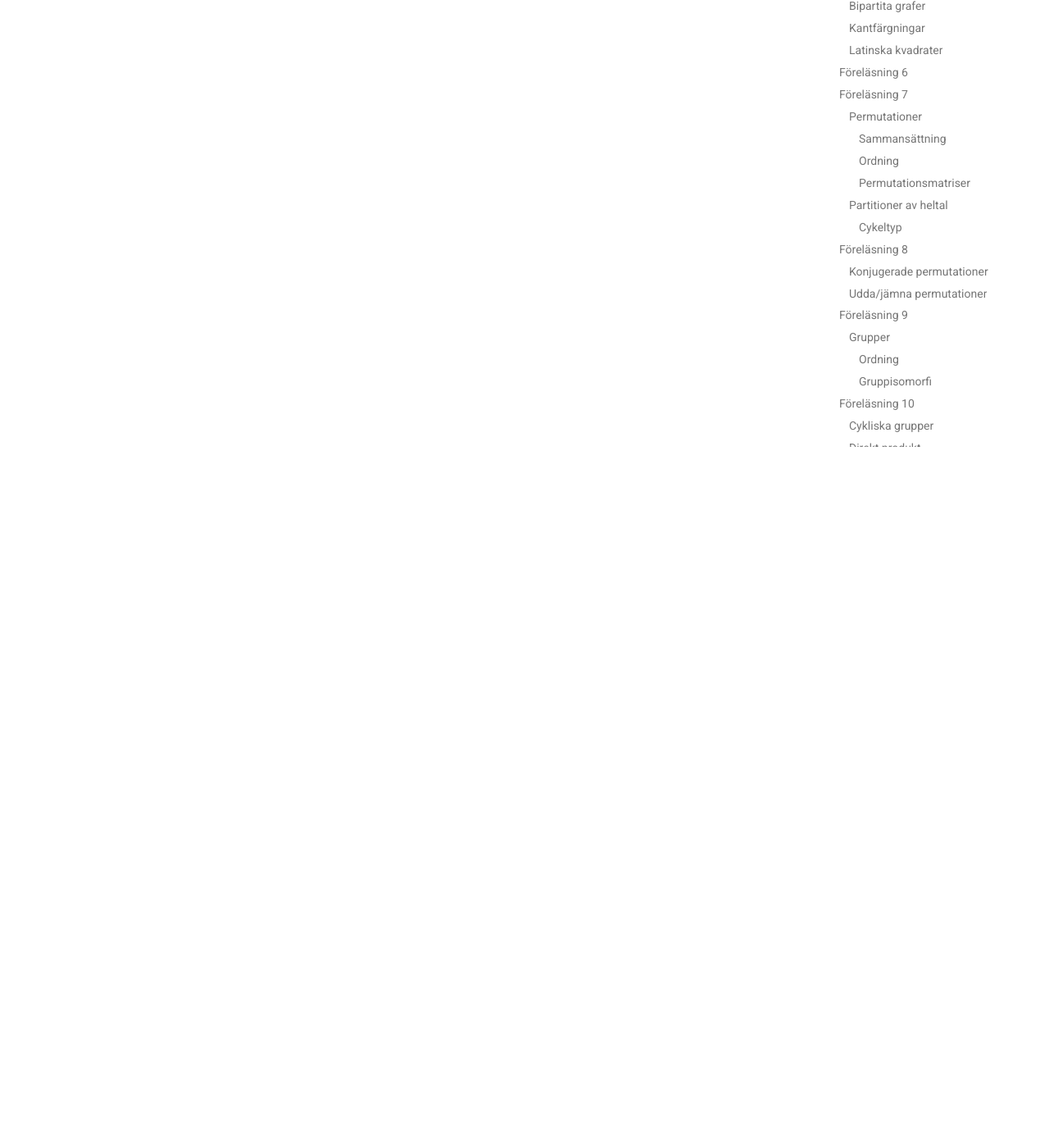
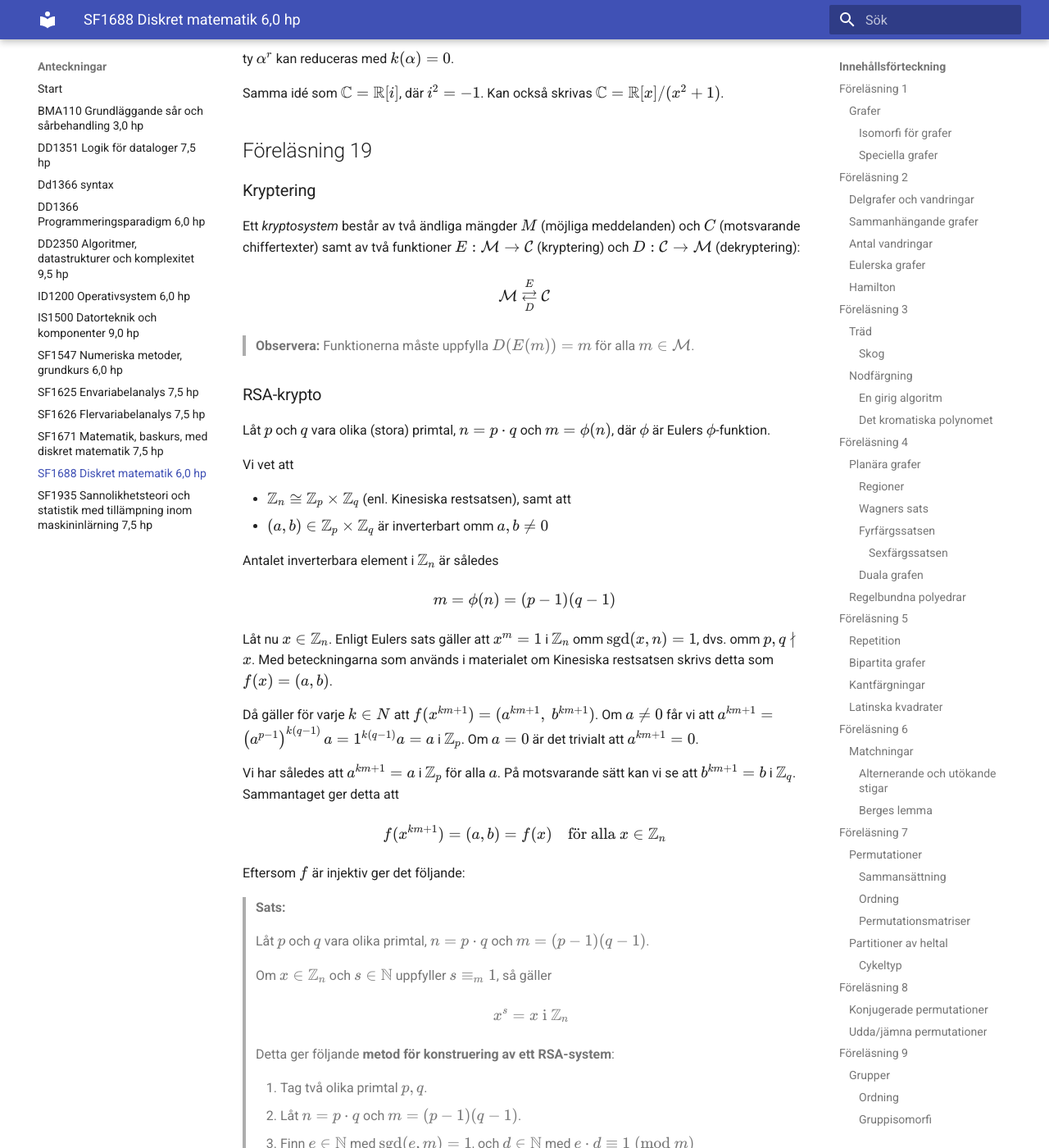
Before and after one commit to axelw3/anteckningar, an MkDocs documentation site: the page built from docs/sf1688.md, in a window 1280 px wide and 1400 px high, scrolled down 32481 px. Shown: the whole window at 82% size. Built offline with MkDocs 1.6.1 and Material for MkDocs 9.7.7, drawn with Linux system fonts in a browser that asks for light colours; some of the changed text lies outside the part shown.

Commit message:
Förtydliganden, rättelser samt tillägg

```diff
--- a/docs/sf1688.md
+++ b/docs/sf1688.md
@@ -108,15 +108,15 @@
 
 > **Sats:** (Dirac 1952)
 >
-> Varje graf $G=(V,E)$ med minst 3 noder, sådan att $\forall X\in V,\ \delta(x)\geq\frac{|V|}2$ har en hamiltoncykel.
+> Varje graf $G=(V,E)$ med minst 3 noder, sådan att $\forall x\in V,\ \delta(x)\geq\frac{|V|}2$ har en hamiltoncykel.
 >
 > **Bevis:** (se pdf)
 
 ## Föreläsning 3
 ### Träd
-En graf är ett *träd* $T=(V,E)$ är **sammanhängande** och **saknar cykler**.
+Ett *träd* är en graf $T=(V,E)$ som är **sammanhängande** och **saknar cykler**.
 
-> **Sats 15.5:** För ett träd $T=V(V,E)$ gäller det att $\forall x,y\in V$ finns <u>en</u> *unik stig* från $x$ till $y$.
+> **Sats 15.5:** För ett träd $T=(V,E)$ gäller det att $\forall x,y\in V$ finns <u>en</u> *unik stig* från $x$ till $y$.
 >
 > Det gäller dessutom att, om en kant tas bort, återstår två träd.
 >
@@ -239,7 +239,8 @@
     * Likhet gäller precis om alla regioner (även den obegränsade) har *exakt tre kanter* (för en, och därmed alla, plana versioner av grafen).
 * Följdsats 2: Om $G$ är planär, bipartit och $k\geq 2$ gäller att $2n\geq k+2(c+1)$.
     * Om grafen är sammanhängande: $2n\geq k+4$
-* Följdsats 3: ...?
+* Följdsats 3: Om $G$ planär och $e\geq 2$ gäller att $\frac 1n\sum_{x\in V}\delta(x)\lt 6$.
+    * Speciellt finns en nod med valens högst $5$.
 
 #### Wagners sats
 > **Wagners sats:**
@@ -260,11 +261,24 @@
 ##### Sexfärgssatsen
 $G\ \text{planär}\implies\chi(G)\leq 6$. Mycket lättare att bevisa.
 
+> ***Vi bevisar Sexfärgssatsen med induktion över antalet hörn.***
+>
+> * **Basfall:** Vi har ett enda hörn i grafen. För att färglägga en sådan graf räcker det förstås med en enda färg.
+> * **Induktionsantagande:** Antag att varje planär graf med $n$ hörn kan färgläggas med sex färger.
+> * **Induktionssteg:** Vi ska bevisa att satsen då även är sann för en graf $G$ med $n+1$ hörn.
+>     * Enligt följdsats 3 av polyederformeln finns ett hörn $v$ av grad 5 eller lägre.
+>     * Vi föreställer oss nu att vi tar bort hörnet $v$ och alla kanter vid $v$. Då får vi en planär graf med $n$ hörn.
+>     * Enligt induktionsantagandet kan denna graf färgläggas med sex färger. Vi vill nu sätta tillbaka hörnet $v$, och de tillhörande kanterna, och färglägga detta för att få en färgläggning av den ursprungliga grafen $G$.
+>     * Eftersom $v$ har högst fem grannar är en av de sex färgerna tillåten att använda på $v$.
+>     * På så sätt kan vi alltså färglägga grafen $G$, och vi har då bevisat satsen med induktion.
+>
+> ([källa](https://www.math-stockholm.se/polopoly_fs/1.841052.1550155231!/komp.pdf))
+
 #### Duala grafen
-Givet en plan graf $G$ kan vi finnas dess *duala graf* $G^\perp$ s.a.
+Givet en plan graf $G$ kan vi finnas dess *duala graf* $G^\perp$:
 
-* lägg till en $G^\perp$-nod i var och en av regionerna i $G$, samt
-* för varje kant i $G$, lägg till en $G^\perp$-kant (genom endast den aktuella $G$-kanten) mellan $G^\perp$-noderna i de angränsande $G$-regionerna (även om det är samma $G^\perp$-nod).
+* Noder i $G^\perp$: en för varje region i $G$
+* Kanter i $G^\perp$: för varje kant i $G$, lägg till en $G^\perp$-kant (genom endast den aktuella $G$-kanten) mellan $G^\perp$-noderna i de angränsande $G$-regionerna (även om det är samma $G^\perp$-nod).
 
 $G^\perp$ är alltid en plan graf, men den kan ha öglor och/eller multipla kanter (dvs. den är ej säkert en enkel graf). $G$ behöver inte heller vara en enkel graf.
 
@@ -341,7 +355,7 @@
 > Nu kan vi färga noderna i $V_j$ med en färg för udda $j$ och en annan färg för jämna $j$. Tack vare påståendet är detta en godkänd färgning och $\chi(G)\leq 2$. $\square$
 
 ### Kantfärgningar
-En *kantfärgning* av grafen $G=(V,\ E)$ är en funktion $f:\ E\to\mathbb Z_+$ sådan att $|e_1\cap e_2|=1\implies f(e_1)\neq f(e_2)$, det vill säga kanter till samma nod har olika färg.
+En *kantfärgning* av grafen $G=(V,\ E)$ är en funktion $f:\ E\to\mathbb Z_+$ sådan att $|e_1\cap e_2|=1\implies f(e_1)\neq f(e_2)$, det vill säga kanter med en gemensam nod har olika färg.
 
 *Kromatiskt index* (namnet nämns inte i boken) $\chi'(G)$ för $G$ är det *minsta antalet färger som $G$ kan kantfärgas med*.
 
@@ -404,7 +418,27 @@
 
 
 ## Föreläsning 6
+### Matchningar
+En matchning är en mängd *parvis disjunkta* kanter $M\subseteq E$ i en graf $G=(V,E)$. Noder som ingår i någon av matchningens kanter kallas *mättade*.
+
+För en bipartit graf $G=(X\cup Y,E)$ är en matchning $M$ *komplett* (av $X$) om varje nod i $X$ är mättad.
+
+> **Största matchning:** En matchning med maximalt $|M|$, dvs. en matchning där så många noder som möjligt är mättade.
+
+#### Alternerande och utökande stigar
+En *$M$-alternerande* stig har varannan kant i $M$ och varannan kant utanför $M$.
+
+En *$M$-utökande* stig är en alternerande stig *som börjar och slutar i omättad nod*.
+
+#### Berges lemma
+> **Berges lemma:** (sats 17.5.2)
+>
+> För en (bipartit) graf $G$ gäller att
+>
+> $$M\text{ största matchning i }G\iff\nexists M\text{-utökande stig}$$
+
 TODO
+FORTSÄTT FR.O.M. SLIDE 22
 
 
 ## Föreläsning 7
@@ -487,7 +521,7 @@
 > $\alpha,\beta\in S_n$ är *konjugerade* omm de har *samma cykeltyp*.
 
 ### Udda/jämna permutationer
-En *transposition* är en permutation av typ $[1^{n-2}2]$, dvs.
+En *transposition* är en permutation av typ $[1^{n-2}\ 2]$, dvs.
 
 $$\tau=(a\ b)\in S_n,\quad a\neq b$$
 
@@ -571,9 +605,9 @@
 #### Gruppisomorfi
 Låt $(G_1,\ *),\ (G_2,\ \circ)$ vara två grupper, och $\beta:G_1\to G_2$ vara en bijektion.
 
-$\beta$ är en *isomorfi* om det $\forall g,g'\in G_1$ gäller att
+$\beta$ är en *isomorfi* om det $\forall g,h\in G_1$ gäller att
 
-$$\beta(g*g')=\beta(g)\circ\beta(g')$$
+$$\beta(g*h)=\beta(g)\circ\beta(h)$$
 
 Vi säger då att $G_1$ och $G_2$ är *isomorfa*, vilket betecknas $(G_1,\ *)\approx(G_2,\ \circ)$ eller $G_1\approx G_2$.
 
@@ -631,7 +665,7 @@
 
 $$\mathcal Z(G)=\{z\in G\ |\ zg=gz\text{ för alla }g\in G\}$$
 
-en delgrupp till $G$. Denna delgrupp kallas för $G$:s *centrum*.
+en delgrupp till $G$. Denna delgrupp kallas för $G$:s *centrum* och är abelsk.
 
 Varje $x\in G$ genererar en cyklisk delgrupp, $\langle x\rangle=\{x^i\ |\ i\in\mathbb Z\}$. Då är $o(x)=|\langle x\rangle|$.
 
@@ -791,7 +825,7 @@
 >
 > Låt $S=\{x\in\{1,2,\dots,n\}\ |\ \text{sgd}(x,n)=1\}$ och låt $T=\{ax\ |\ x\in S\}$.
 >
-> Eftersom varjt $s\in S$ är relativt prim $n$, och sedan talet $a$ också är relativt prim $n$, gäller att även varje $as\in T$ är relativt prim $n$.
+> Eftersom varje $s\in S$ är relativt primt $n$, och sedan talet $a$ också är relativt prim $n$, gäller att även varje $as\in T$ är relativt prim $n$.
 >
 > Vi reducerar nu $T$ modulo $n$. Detta ger mängden $T'=\{ax\mod n\ |\ x\in S\}$.
 >
@@ -1052,8 +1086,80 @@
 Samma idé som $\mathbb C=\mathbb R\lbrack i\rbrack$, där $i^2=-1$. Kan också skrivas $\mathbb C=\mathbb R\lbrack x\rbrack/(x^2+1)$.
 
 ## Föreläsning 19
-Kryptografi
-TODO
+### Kryptering
+Ett *kryptosystem* består av två ändliga mängder $M$ (möjliga meddelanden) och $C$ (motsvarande chiffertexter) samt av två funktioner $E:\mathcal M\to\mathcal C$ (kryptering) och $D:\mathcal C\to\mathcal M$ (dekryptering):
+
+$$\mathcal M\ \begin{aligned}\underset{D}{\overset{E}{\smash[b]\rightleftarrows}}\end{aligned}\ \mathcal C$$
+
+> **Observera:** Funktionerna måste uppfylla $D(E(m))=m$ för alla $m\in\mathcal M$.
+
+### RSA-krypto
+Låt $p$ och $q$ vara olika (stora) primtal, $n=p\cdot q$ och $m=\phi(n)$, där $\phi$ är Eulers $\phi$-funktion.
+
+Vi vet att
+
+* $\mathbb Z_n\cong\mathbb Z_p\times\mathbb Z_q$ (enl. Kinesiska restsatsen), samt att
+* $(a,b)\in\mathbb Z_p\times\mathbb Z_q$ är inverterbart omm $a,b\neq 0$
+
+Antalet inverterbara element i $\mathbb Z_n$ är således
+
+$$m=\phi(n)=(p-1)(q-1)$$
+
+Låt nu $x\in\mathbb Z_n$. Enligt Eulers sats gäller att $x^m=1$ i $\mathbb Z_n$ omm $\text{sgd}(x,n)=1$, dvs. omm $p,q\nmid x$. Med beteckningarna som används i materialet om Kinesiska restsatsen skrivs detta som $f(x)=(a,b)$.
+
+Då gäller för varje $k\in N$ att $f(x^{km+1})=(a^{km+1},\ b^{km+1})$. Om $a\neq 0$ får vi att $a^{km+1}=\left(a^{p-1}\right)^{k(q-1)}a=1^{k(q-1)}a=a$ i $\mathbb Z_p$. Om $a=0$ är det trivialt att $a^{km+1}=0$.
+
+Vi har således att $a^{km+1}=a$ i $\mathbb Z_p$ för alla $a$. På motsvarande sätt kan vi se att $b^{km+1}=b$ i $\mathbb Z_q$. Sammantaget ger detta att
+
+$$f(x^{km+1})=(a,b)=f(x)\quad\text{för alla }x\in\mathbb Z_n$$
+
+Eftersom $f$ är injektiv ger det följande:
+
+> **Sats:**
+>
+> Låt $p$ och $q$ vara olika primtal, $n=p\cdot q$ och $m=(p-1)(q-1)$.
+>
+> Om $x\in\mathbb Z_n$ och $s\in\mathbb N$ uppfyller $s\equiv_m 1$, så gäller
+>
+> $$x^s=x\ \text{i }\mathbb Z_n$$
+>
+> Detta ger följande **metod för konstruering av ett RSA-system**:
+>
+> 1. Tag två olika primtal $p,q$.
+> 2. Låt $n=p\cdot q$ och $m=(p-1)(q-1)$.
+> 3. Finn $e\in\mathbb N$ med $\text{sgd}(e,m)=1$, och $d\in\mathbb N$ med $e\cdot d\equiv 1\ (\text{mod}\ m)$
+> 4. Låt $E,D:\mathbb Z_n\to\mathbb Z_n$ ges av $E(x)=x^e$ och $D(x)=x^d$.
+> 5. Offentliggör $n$ och $e$, håll $d$ hemligt (och kasta bort $m$ så att ingen får tag på det).
+
+### Elektronisk signatur
+För att styrka sin identitet kan avsändaren ytnyttja faktumet att $D(E(x))=E(D(x))$.
+
+Om en avsändare $B$ vill bevisa sin identitet kan denne sända $y=D_B(E_A(x))$ till mottagaren $A$. $A$ känner till avsändarens krypteringsfunktion ($E_B$) och, naturligtvis, sin egen dekrypteringsfunktion ($D_A$), och kan beräkna
+
+$$D_A(E_B(y))=D_A(E_A(x))=x$$
+
+Mottagaren $A$ kan nu vara säker på att sändaren verkligen är $B$, eftersom $B$ är den ende som känner till $D_B$.
+
+### Primtalstest
+Vi vill avgöra om ett tal $x$ är ett primtal.
+
+#### Naivt primtalstest
+Undersök delbarhet med varje primtal upp till och med $\left\lfloor\sqrt x\right\rfloor$.
+
+#### Probabilistiskt primtalstest
+> **Fermattestet:** (bas $b$, $1\lt b\lt N$)
+>
+> $$\text{Är }b^{N-1}\equiv 1\ (\text{mod}\ N)\text{?}$$
+>
+> Enligt Fermats lilla sats är svaret "ja" för alla $b$ om $N$ är ett primtal. Det finns dock även icke-primtal som klarar testet. Dessa kallas (fermat-)pseudoprimtal för bas $b$.
+
+Ett probabilistiskt primtalstest skulle kunna välja en slumpmässig uppsättning baser $b_1,\dots,b_k$, och köra Fermattestet för dessa.
+
+Det finns dock s.k. **carmichaeltal** som klarar testet för samtliga baser $b$ som uppfyller $\text{sgd}(b,N)$.
+
+> **Miller-Rabins test:** (bas $b$, $1\lt b\lt N$)
+>
+> Bygger vidare på Fermattestet. När testet utförs med flera baser är sannolikheten för falska positiva mycket liten.
 
 ## Föreläsning 20
 Felrättande koder
```
Also changed, not shown: other parts of docs/sf1688.md (+6 -6 lines).
